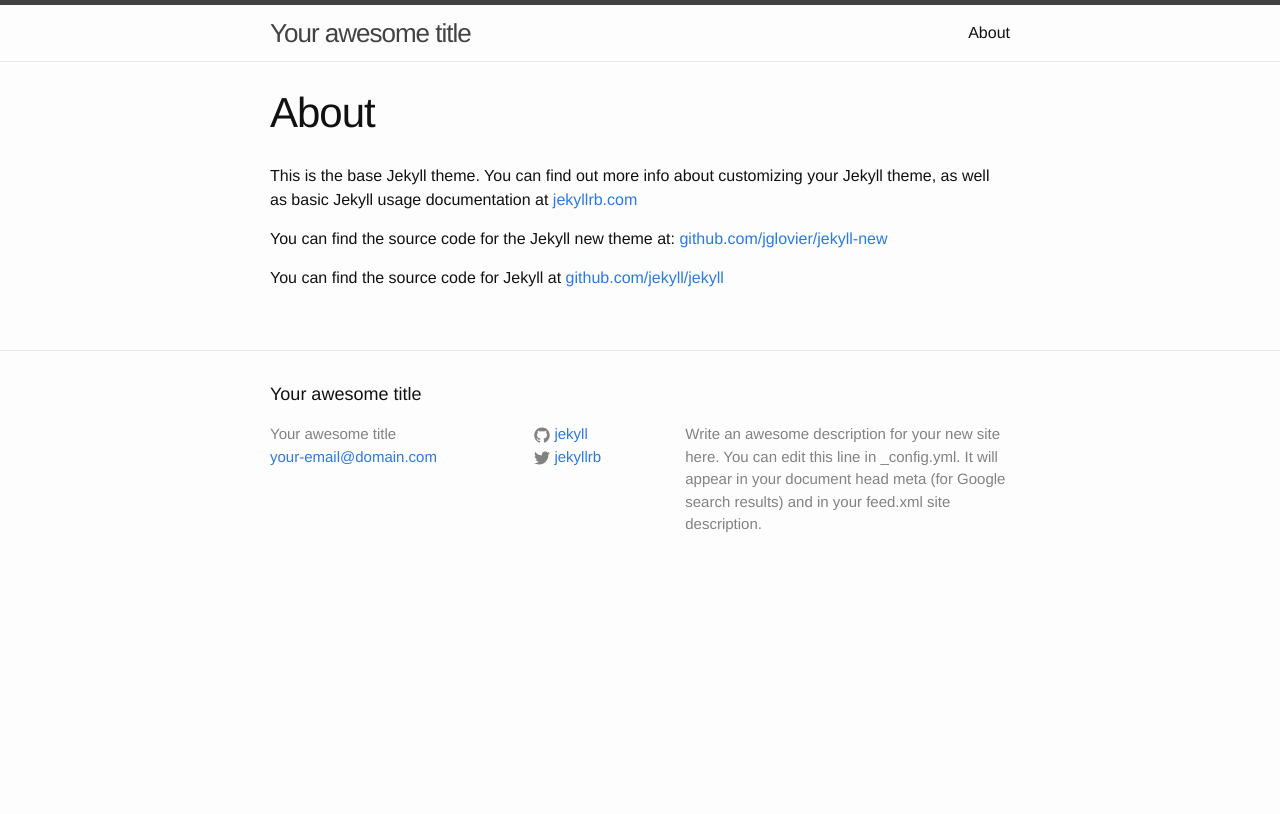
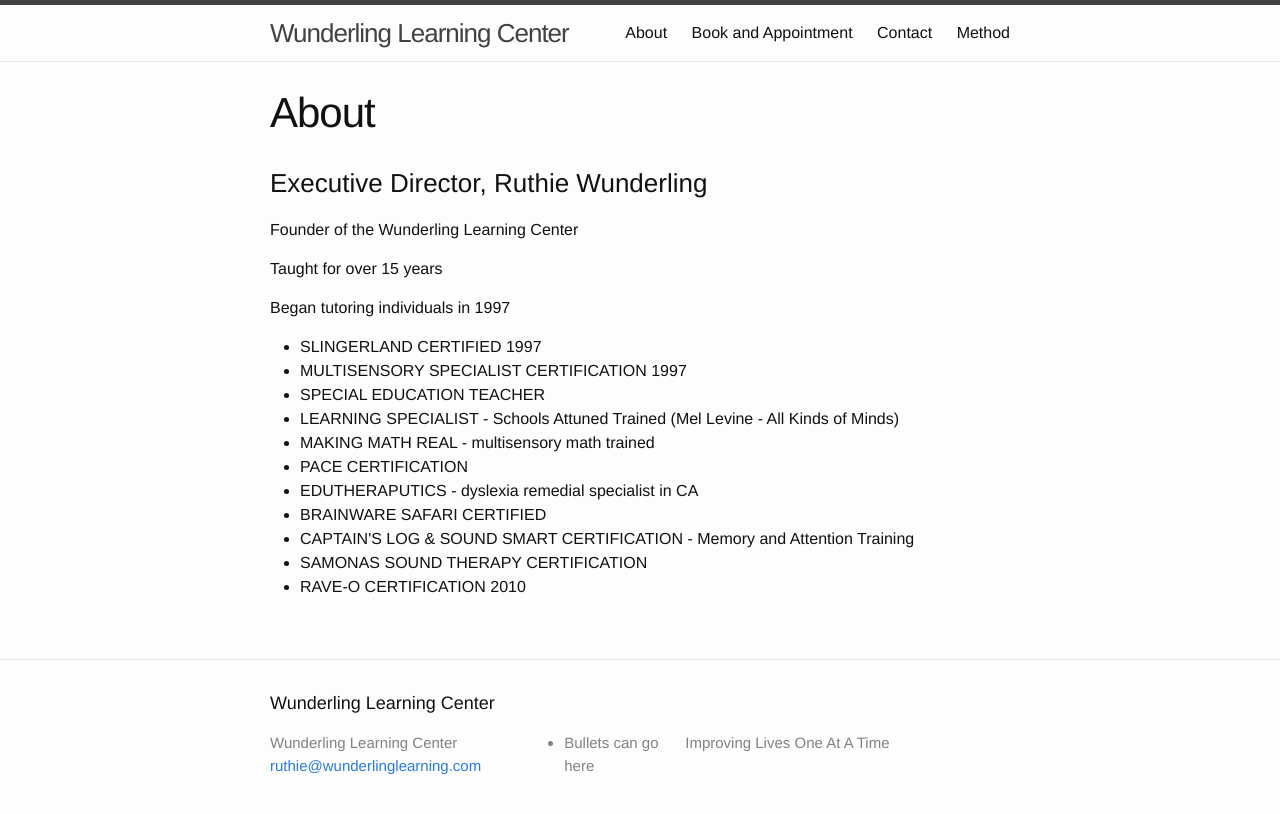
Before and after one commit to WunderlingLearning/wunderlinglearning.github.io, a Jekyll site: the page built from about.md, in a window 1280 px wide. Shown: the top 814 px of the page. Built offline with Jekyll 4.4.1, drawn with Linux system fonts in a browser that asks for light colours.

Commit message:
Add content

```diff
--- a/_config.yml
+++ b/_config.yml
@@ -1,14 +1,11 @@
 # Site settings
-title: Your awesome title
-email: your-email@domain.com
-description: > # this means to ignore newlines until "baseurl:"
-  Write an awesome description for your new site here. You can edit this
-  line in _config.yml. It will appear in your document head meta (for
-  Google search results) and in your feed.xml site description.
+title: Wunderling Learning Center
+email: ruthie@wunderlinglearning.com
+description: Improving Lives One At A Time
 baseurl: "" # the subpath of your site, e.g. /blog/
-url: "http://yourdomain.com" # the base hostname & protocol for your site
-twitter_username: jekyllrb
-github_username:  jekyll
+url: "http://wunderlinglearning.com" # the base hostname & protocol for your site
+twitter_username: ""
+github_username:  ""
 
 # Build settings
 markdown: kramdown
--- a/_includes/footer.html
+++ b/_includes/footer.html
@@ -13,35 +13,8 @@
       </div>
 
       <div class="footer-col  footer-col-2">
-        <ul class="social-media-list">
-          {% if site.github_username %}
-          <li>
-            <a href="https://github.com/{{ site.github_username }}">
-              <span class="icon  icon--github">
-                <svg viewBox="0 0 16 16">
-                  <path fill="#828282" d="M7.999,0.431c-4.285,0-7.76,3.474-7.76,7.761 c0,3.428,2.223,6.337,5.307,7.363c0.388,0.071,0.53-0.168,0.53-0.374c0-0.184-0.007-0.672-0.01-1.32 c-2.159,0.469-2.614-1.04-2.614-1.04c-0.353-0.896-0.862-1.135-0.862-1.135c-0.705-0.481,0.053-0.472,0.053-0.472 c0.779,0.055,1.189,0.8,1.189,0.8c0.692,1.186,1.816,0.843,2.258,0.645c0.071-0.502,0.271-0.843,0.493-1.037 C4.86,11.425,3.049,10.76,3.049,7.786c0-0.847,0.302-1.54,0.799-2.082C3.768,5.507,3.501,4.718,3.924,3.65 c0,0,0.652-0.209,2.134,0.796C6.677,4.273,7.34,4.187,8,4.184c0.659,0.003,1.323,0.089,1.943,0.261 c1.482-1.004,2.132-0.796,2.132-0.796c0.423,1.068,0.157,1.857,0.077,2.054c0.497,0.542,0.798,1.235,0.798,2.082 c0,2.981-1.814,3.637-3.543,3.829c0.279,0.24,0.527,0.713,0.527,1.437c0,1.037-0.01,1.874-0.01,2.129 c0,0.208,0.14,0.449,0.534,0.373c3.081-1.028,5.302-3.935,5.302-7.362C15.76,3.906,12.285,0.431,7.999,0.431z"/>
-                </svg>
-              </span>
-
-              <span class="username">{{ site.github_username }}</span>
-            </a>
-          </li>
-          {% endif %}
-
-          {% if site.twitter_username %}
-          <li>
-            <a href="https://twitter.com/{{ site.twitter_username }}">
-              <span class="icon  icon--twitter">
-                <svg viewBox="0 0 16 16">
-                  <path fill="#828282" d="M15.969,3.058c-0.586,0.26-1.217,0.436-1.878,0.515c0.675-0.405,1.194-1.045,1.438-1.809
-                  c-0.632,0.375-1.332,0.647-2.076,0.793c-0.596-0.636-1.446-1.033-2.387-1.033c-1.806,0-3.27,1.464-3.27,3.27 c0,0.256,0.029,0.506,0.085,0.745C5.163,5.404,2.753,4.102,1.14,2.124C0.859,2.607,0.698,3.168,0.698,3.767 c0,1.134,0.577,2.135,1.455,2.722C1.616,6.472,1.112,6.325,0.671,6.08c0,0.014,0,0.027,0,0.041c0,1.584,1.127,2.906,2.623,3.206 C3.02,9.402,2.731,9.442,2.433,9.442c-0.211,0-0.416-0.021-0.615-0.059c0.416,1.299,1.624,2.245,3.055,2.271 c-1.119,0.877-2.529,1.4-4.061,1.4c-0.264,0-0.524-0.015-0.78-0.046c1.447,0.928,3.166,1.469,5.013,1.469 c6.015,0,9.304-4.983,9.304-9.304c0-0.142-0.003-0.283-0.009-0.423C14.976,4.29,15.531,3.714,15.969,3.058z"/>
-                </svg>
-              </span>
-
-              <span class="username">{{ site.twitter_username }}</span>
-            </a>
-          </li>
-          {% endif %}
+        <ul>
+          <li>Bullets can go here</li>
         </ul>
       </div>
 
--- a/about.md
+++ b/about.md
@@ -3,9 +3,22 @@ layout: page
 title: About
 permalink: /about/
 ---
+<h3>Executive Director, Ruthie Wunderling</h3>
 
-This is the base Jekyll theme. You can find out more info about customizing your Jekyll theme, as well as basic Jekyll usage documentation at [jekyllrb.com](http://jekyllrb.com/)
+<p>Founder of the Wunderling Learning Center</p>
+<p>Taught for over 15 years</p>
+<p>Began tutoring individuals in 1997</p>
 
-You can find the source code for the Jekyll new theme at: [github.com/jglovier/jekyll-new](https://github.com/jglovier/jekyll-new)
-
-You can find the source code for Jekyll at [github.com/jekyll/jekyll](https://github.com/jekyll/jekyll)
+<ul>
+<li>SLINGERLAND CERTIFIED 1997</li>
+<li>MULTISENSORY SPECIALIST CERTIFICATION 1997</li>
+<li>SPECIAL EDUCATION TEACHER</li>
+<li>LEARNING SPECIALIST - Schools Attuned Trained (Mel Levine - All Kinds of Minds)</li>
+<li>MAKING MATH REAL - multisensory math trained</li>
+<li>PACE CERTIFICATION</li>
+<li>EDUTHERAPUTICS - dyslexia remedial specialist in CA</li>
+<li>BRAINWARE SAFARI CERTIFIED</li>
+<li>CAPTAIN'S LOG & SOUND SMART CERTIFICATION - Memory and Attention Training</li>
+<li>SAMONAS SOUND THERAPY CERTIFICATION</li>
+<li>RAVE-O CERTIFICATION 2010</li>
+</ul>
```
Also changed, not shown: appointment.html (added, +7 -0 lines), contact.html (added, +20 -0 lines), method.html (added, +38 -0 lines).
